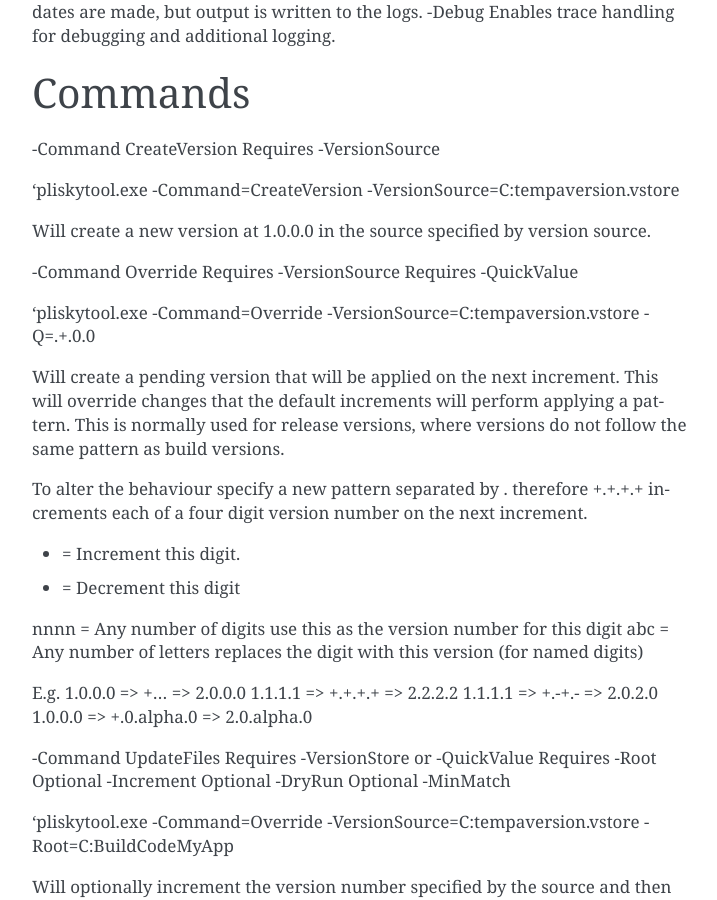
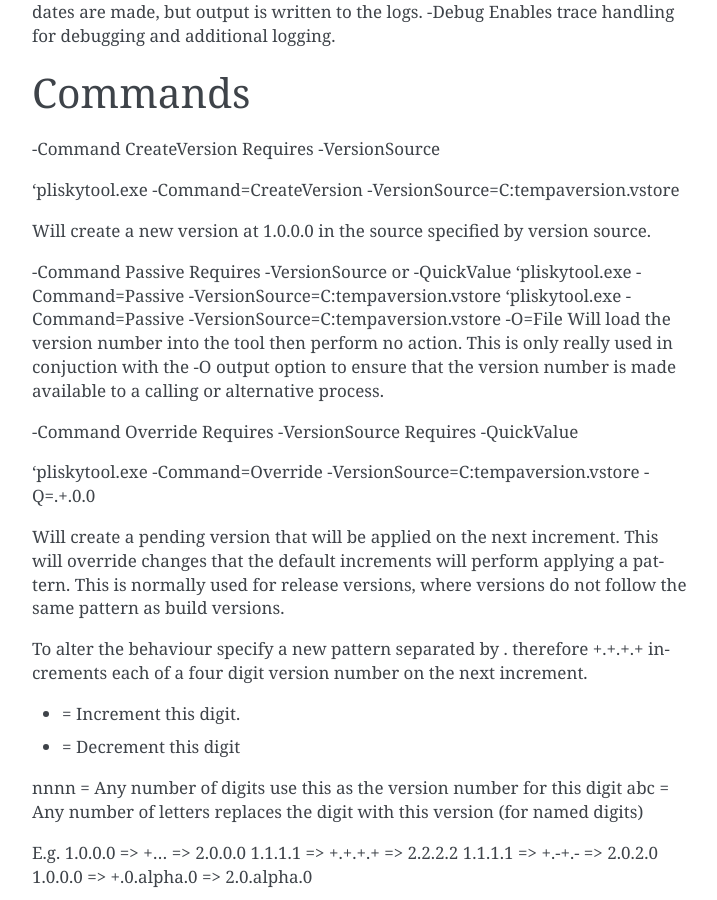
Before and after one commit to Itsey/Plisky.Versioning, a Sphinx documentation site: the page built from Documentation/source/versioning/versioningStart.rst, in a window 1280 px wide and 900 px high, scrolled down 754 px. Shown: the whole window, without its empty margins (388-1105 px from the left). Built offline with Sphinx 7.4.7, drawn with Linux system fonts in a browser that asks for light colours; pages that are not in the unit, such as notebooks, are missing from menus.

Commit message:
Documentation changes to support Passive mode.

```diff
--- a/Documentation/source/index.rst
+++ b/Documentation/source/index.rst
@@ -6,7 +6,7 @@ Plisky Code Craft.
    :maxdepth: 2
    :caption: Contents:
 
-   /versioning/VersioningQuickStart
+   /versioning/versioningStart
 
 Indices and tables
 ==================
--- a/Documentation/source/versioning/versioningStart.rst
+++ b/Documentation/source/versioning/versioningStart.rst
@@ -35,6 +35,14 @@ Requires -VersionSource
 'pliskytool.exe -Command=CreateVersion -VersionSource=C:\temp\aversion.vstore
 
 Will create a new version at 1.0.0.0 in the source specified by version source.
+
+
+-Command Passive
+Requires -VersionSource or -QuickValue
+'pliskytool.exe -Command=Passive -VersionSource=C:\temp\aversion.vstore
+'pliskytool.exe -Command=Passive -VersionSource=C:\temp\aversion.vstore -O=File
+Will load the version number into the tool then perform no action.  This is only really used in conjuction with the -O output option to ensure that the
+version number is made available to a calling or alternative process.
 
 
 -Command Override
@@ -76,7 +84,7 @@ To override a minmatch specify it using the -MM or -MinMatch command.  This is a
 and if this refers to a file that exists on disk then this file will be parsed for MinMatches instead.  The file format is as follows.
 
 ' <minmatch to the file>|<FileTypeToMatch>
-'**/MyApp/commonAssemblyInfo.cs|NetAssembly
+' **/MyApp/commonAssemblyInfo.cs|NetAssembly
 ' **/MyApp/_Dependencies/CDSupport/readme.txt|TextFile
 ' **/MyApp/AppDir/App.csproj|NetInformational
 ' **/MyApp/AppDir/App.csproj|NetFile
```
Also changed, not shown: Documentation/source/versioning/howtoCreateAndUseVersion.rst (added, +19 -0 lines), Documentation/source/versioning/howtoUseInPowershell.rst (added, +32 -0 lines), 1 other file.
